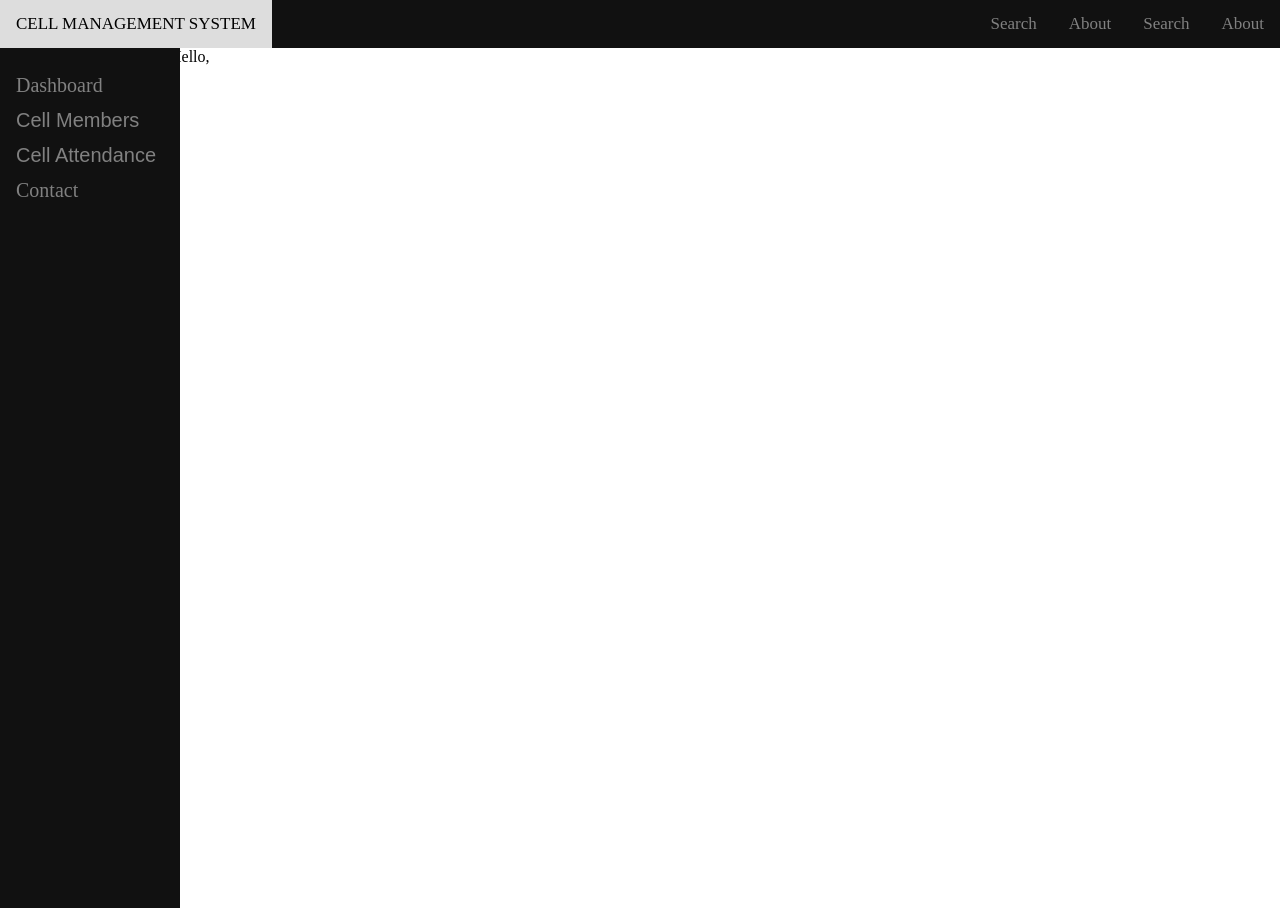
After one commit to kevinnevs/ProjectNLC, a PHP site: page /index.html in a window 1280 px wide. The commit adds this page. Run offline with PHP 8.4, Linux system fonts and the light colour scheme.

Commit message:
Initial commit

```diff
--- /dev/null
+++ b/wfolder/Login_SignUp/index.html
@@ -0,0 +1,66 @@
+<!-- <? php
+
+session_start();
+
+include("connection.php");
+include("function.php");
+
+$user_data = check_login($con);
+
+?>
+-->
+
+<!DOCTYPE html>
+<html lang="en">
+
+<head>
+  <meta charset="UTF-8" />
+  <meta name="viewport" content="width=device-width, initial-scale=1.0" />
+  <meta http-equiv="X-UA-Compatible" content="ie=edge" />
+  <title> Home Page </title>
+  <link rel="stylesheet" href="style.css">
+</head>
+<title> My Account</title>
+  <body>
+    <!-- Top navigation -->
+    <div class="topnav">
+      <a href="#home">CELL MANAGEMENT SYSTEM<a />
+        <div class="topnav-right">
+          <a href="#search">Search</a>
+          <a href="#about">About</a>
+          <a href="#search">Search</a>
+          <a href="#about">About</a>
+        </div>
+    </div>
+    <!-- Side navigation -->
+    <div class="sidenav">
+      <a href="#">Dashboard</a>
+      <button class="dropdown-btn">Cell Members
+        <i class="fa fa-caret-down"></i>
+      </button>
+      <div class="dropdown-container">
+        <a class="active" href="#">Link 1</a>
+        <a href="#">Link 2</a>
+        <a href="#">Link 3</a>
+      </div>
+      <button class="dropdown-btn">Cell Attendance
+        <i class="fa fa-caret-down"></i>
+      </button>
+      <div class="dropdown-container">
+        <a class="active" href="#">Link 1</a>
+        <a href="#">Link 2</a>
+        <a href="#">Link 3</a>
+      </div>
+      <a href="#">Contact</a>
+    </div>
+
+    <!-- Page content -->
+    <div class="main">
+      Hello,
+      <!-- <?php echo $user_data['user_name']; ?> -->
+    </div>
+
+    <a href="logout.php"> Log out</a>
+  </body>
+
+</html>
--- a/wfolder/Login_SignUp/style.css
+++ b/wfolder/Login_SignUp/style.css
@@ -51,3 +51,123 @@ header {
   color: #b3b3b3;
   font-size: 12px;
 }
+
+/* CSS for Index Page */
+/* Style page content */
+.main {
+  margin-left: 160px;
+  /* Same as the width of the sidebar */
+  padding: 0px 10px;
+}
+
+/* Style the links inside the navigation bar */
+.topnav a {
+  float: left;
+  color: #818181;
+  text-align: left;
+  padding: 14px 16px 14px;
+  text-decoration: none;
+  font-size: 17px;
+}
+
+/* Right-aligned section inside the top navigation */
+.topnav-right {
+  float: right;
+}
+
+/* When you mouse over the top navigation links, change their color */
+.topnav a:hover {
+  background-color: #ddd;
+  color: black;
+}
+
+/* The sidebar menu */
+.sidenav {
+  height: 100%;
+  /* Full-height: remove this if you want "auto" height */
+  width: 180px;
+  /* Set the width of the sidebar */
+  position: fixed;
+  /* Fixed Sidebar (stay in place on scroll) */
+  z-index: 1;
+  /* Stay on top */
+  top: 1;
+  /* Stay at the top */
+  left: 0;
+  background-color: #111;
+  /* Black */
+  overflow-x: hidden;
+  /* Disable horizontal scroll */
+  padding-top: 20px;
+}
+
+/* Style the dropdown button */
+.dropdown-btn {
+  padding: 6px 8px 6px 16px;
+  text-decoration: none;
+  font-size: 20px;
+  color: #818181;
+  display: block;
+  border: none;
+  background: none;
+  width: 100%;
+  text-align: left;
+  cursor: pointer;
+  outline: none;
+}
+
+/* On mouse-over */
+.dropdown-btn:hover {
+  color: #f1f1f1;
+}
+
+/* Add an active class to the active dropdown button */
+.active {
+  background-color: green;
+  color: white;
+}
+
+/* Dropdown container (hidden by default). Optional: add a lighter background color and some left padding to change the design of the dropdown content */
+.dropdown-container {
+  display: none;
+  background-color: #262626;
+  padding-left: 8px;
+}
+
+/* Optional: Style the caret down icon */
+.fa-caret-down {
+  float: right;
+  padding-right: 8px;
+}
+
+/* The navigation menu links */
+.sidenav a {
+  padding: 6px 8px 6px 16px;
+  text-decoration: none;
+  font-size: 20px;
+  color: #818181;
+  display: block;
+}
+
+/* When you mouse over the side navigation links, change their color */
+.sidenav a:hover {
+  color: #f1f1f1;
+}
+
+/* Add a black background color to the top navigation */
+.topnav {
+  width: 100%;
+  background-color: #111;
+  overflow: hidden;
+}
+
+/* On smaller screens, where height is less than 450px, change the style of the sidebar (less padding and a smaller font size) */
+@media screen and (max-height: 450px) {
+  .sidenav {
+    padding-top: 15px;
+  }
+
+  .sidenav a {
+    font-size: 18px;
+  }
+}
```
Also changed, not shown: wfolder/Login_SignUp/login.html (added, +84 -0 lines), wfolder/Login_SignUp/logout.html (added).
